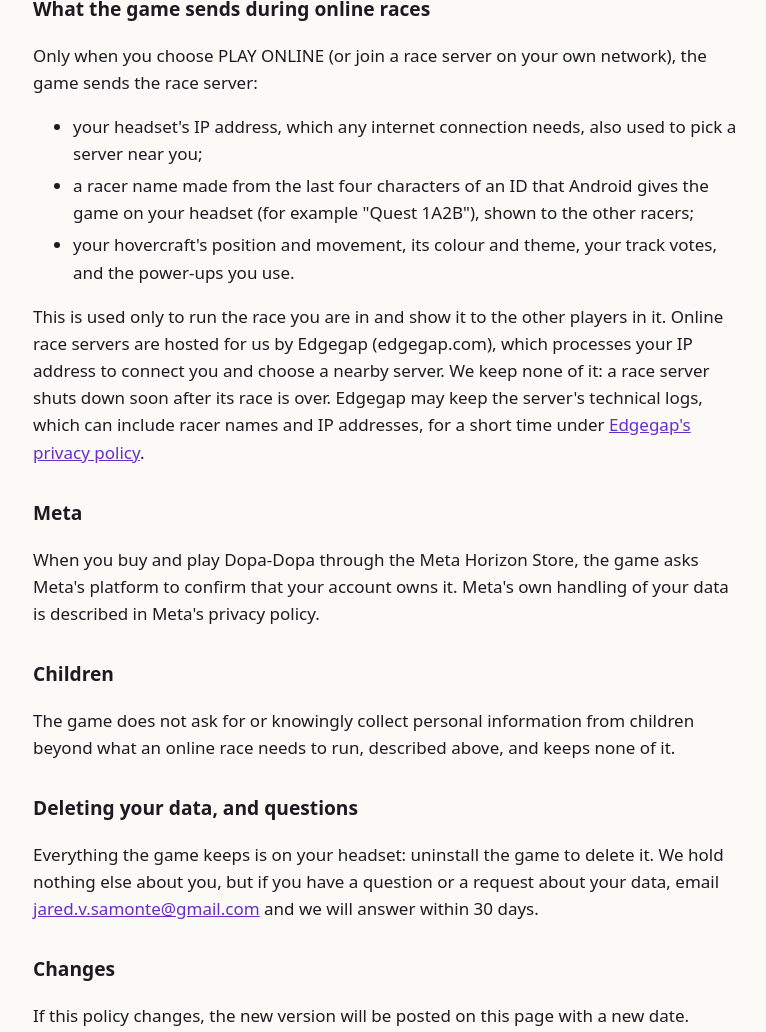
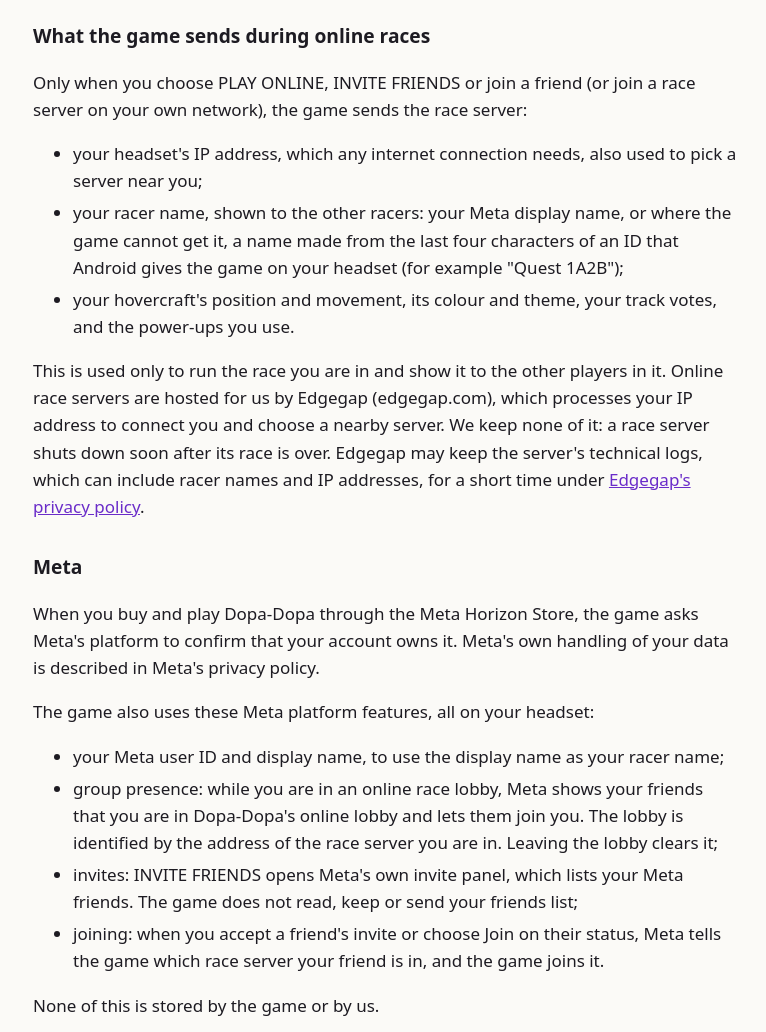
Before and after one commit to jsamonte/dopa-dopa-site, a plain HTML site: page privacy.html in a window 1280 px wide. Shown: the part 502-1534 px from the top of the page, without its empty margins (255-1021 px from the left). Drawn offline with Linux system fonts and the light colour scheme.

Commit message:
Privacy policy: Meta display name, group presence and invites (INVITE FRIENDS)
Co-Authored-By: Claude Opus 5.5 <noreply@anthropic.com>

```diff
--- a/privacy.html
+++ b/privacy.html
@@ -10,12 +10,13 @@
 <main>
 <p><a href="index.html">Dopa-Dopa</a></p>
 <h1>Privacy Policy</h1>
-<p class="date">Last updated: November 12, 2026</p>
+<p class="date">Last updated: November 15, 2026</p>
 
 <p>Dopa-Dopa is a hovercraft racing game for Meta Quest made by the Dopa-Dopa team
 ("we"). This policy explains what the game collects, how it is used, and how to ask
 us to delete it. We do not sell personal information, show ads, use analytics or
-tracking tools, or ask you to make an account.</p>
+tracking tools, or ask you to make an account of our own: the game uses the Meta
+account you are already signed in to on your headset.</p>
 
 <h2>What stays on your headset</h2>
 <p>The game saves your settings (comfort, colour, minimap), the prizes you have
@@ -23,13 +24,14 @@ unlocked, and a small performance log, in the game's own storage on your headset
 They never leave the headset. Uninstalling the game deletes them.</p>
 
 <h2>What the game sends during online races</h2>
-<p>Only when you choose PLAY ONLINE (or join a race server on your own network), the
-game sends the race server:</p>
+<p>Only when you choose PLAY ONLINE, INVITE FRIENDS or join a friend (or join a race
+server on your own network), the game sends the race server:</p>
 <ul>
 <li>your headset's IP address, which any internet connection needs, also used to pick
 a server near you;</li>
-<li>a racer name made from the last four characters of an ID that Android gives the
-game on your headset (for example "Quest 1A2B"), shown to the other racers;</li>
+<li>your racer name, shown to the other racers: your Meta display name, or where the
+game cannot get it, a name made from the last four characters of an ID that Android
+gives the game on your headset (for example "Quest 1A2B");</li>
 <li>your hovercraft's position and movement, its colour and theme, your track
 votes, and the power-ups you use.</li>
 </ul>
@@ -44,6 +46,18 @@ logs, which can include racer names and IP addresses, for a short time under
 <p>When you buy and play Dopa-Dopa through the Meta Horizon Store, the game asks
 Meta's platform to confirm that your account owns it. Meta's own handling of your
 data is described in Meta's privacy policy.</p>
+<p>The game also uses these Meta platform features, all on your headset:</p>
+<ul>
+<li>your Meta user ID and display name, to use the display name as your racer name;</li>
+<li>group presence: while you are in an online race lobby, Meta shows your friends
+that you are in Dopa-Dopa's online lobby and lets them join you. The lobby is
+identified by the address of the race server you are in. Leaving the lobby clears it;</li>
+<li>invites: INVITE FRIENDS opens Meta's own invite panel, which lists your Meta
+friends. The game does not read, keep or send your friends list;</li>
+<li>joining: when you accept a friend's invite or choose Join on their status, Meta
+tells the game which race server your friend is in, and the game joins it.</li>
+</ul>
+<p>None of this is stored by the game or by us.</p>
 
 <h2>Children</h2>
 <p>The game does not ask for or knowingly collect personal information from children
```
